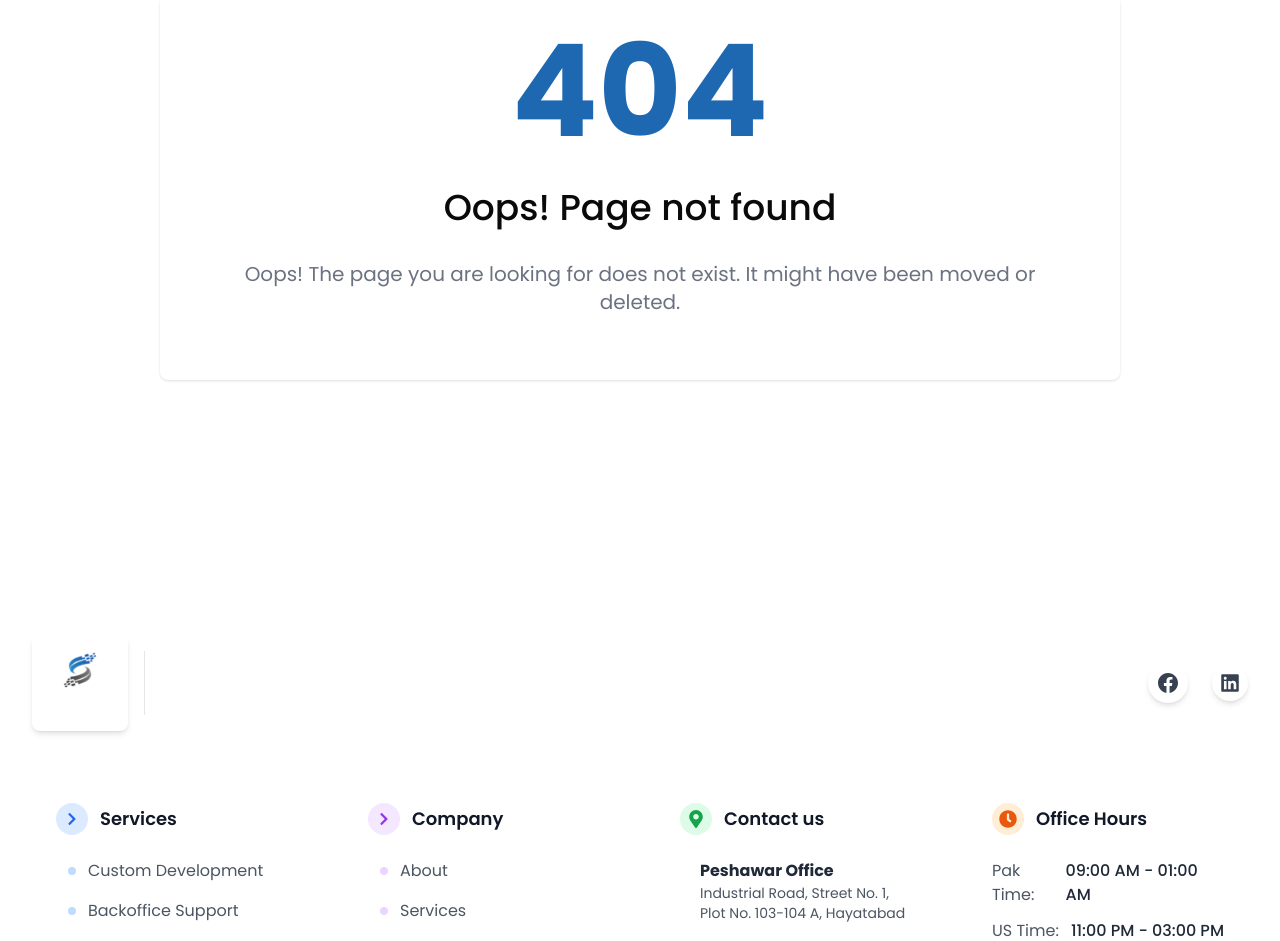
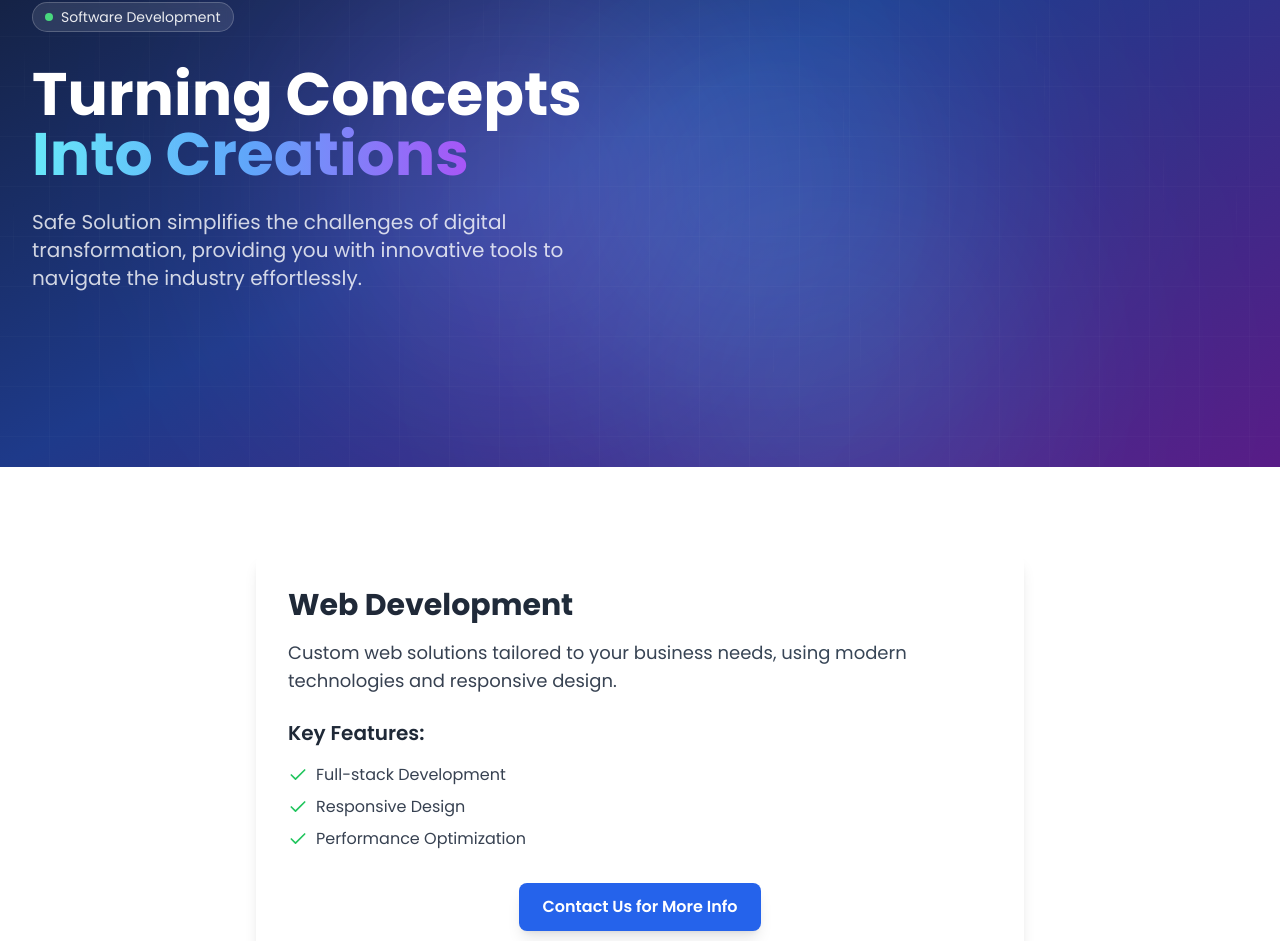
Before and after one commit to waseemarchiwiz/safesolutions-portfolio-webapp, a React (Vite) app: page /software/1 in a window 1280 px wide. Shown: the part 213-1154 px from the top of the page. Built offline with nearby package versions, Linux system fonts and the light colour scheme; no server answers.

Commit message:
Designed a SoftwareDetails page as and by dynamic routing redirect to software details from Software Services page

```diff
--- a/src/customroutes/CustomRoutes.jsx
+++ b/src/customroutes/CustomRoutes.jsx
@@ -7,7 +7,8 @@ import Project from "@/pages/Client/projectsdetails/Project";
 
 import AdminSetting from "@/pages/Admin/AdminSetting";
 import BlogsDetails from "@/pages/Client/BlogsDetails";
-import Setting from '../pages/Admin/Setting'
+import Setting from "../pages/Admin/Setting";
+import SoftwareDetails from "@/pages/Client/softwaredetails/SoftwareDetails";
 
 // Lazy loading for layouts
 const ClientLayout = React.lazy(() => import("../layout/Layout"));
@@ -213,6 +214,14 @@ const CustomRoutes = () => {
             </Suspense>
           ),
         },
+        {
+          path: "/software/:id",
+          element: (
+            <Suspense fallback={<LoadingPage />}>
+              <SoftwareDetails />
+            </Suspense>
+          ),
+        },
         // {
         //   path: "/portaldetails",
         //   element: (
--- /dev/null
+++ b/src/pages/Client/softwaredetails/SoftwareDetails.jsx
@@ -0,0 +1,168 @@
+import React from "react";
+import { Software } from "./Software";
+import { useParams, Link } from "react-router-dom";
+import { Check } from "lucide-react";
+import { motion } from "framer-motion";
+import ScrollToTop from "@/globals/ScrollToTop";
+const SoftwareDetails = () => {
+  const { id } = useParams(); // Call useParams to retrieve route parameters
+
+  // Convert id to a number if necessary, as it might be a string from the URL
+  const softwareService = Software.find((software) => software.id === id);
+
+  console.log(softwareService, "softwareService");
+
+  if (!softwareService)
+    return <div className="text-center py-12">No service found</div>;
+
+  return (
+    <>
+      <div className="  min-h-[85vh] flex items-center py-14 bg-gradient-to-br from-gray-900 via-blue-900 to-purple-900 text-white">
+        {/* Animated grid background */}
+        <div
+          className="absolute inset-0 overflow-hidden hidden sm:block"
+          style={{
+            backgroundImage: `linear-gradient(transparent 0%, transparent calc(100% - 1px), rgba(255, 255, 255, 0.1) calc(100% - 1px)),
+                         linear-gradient(90deg, transparent 0%, transparent calc(100% - 1px), rgba(255, 255, 255, 0.1) calc(100% - 1px))`,
+            backgroundSize: "50px 50px",
+            opacity: 0.2,
+          }}
+        />
+
+        {/* Enhanced glowing orbs */}
+        <div className="absolute top-1/4 right-1/4 w-96 h-96 bg-blue-500/30 rounded-full blur-[128px] mix-blend-screen hidden sm:block" />
+        <div className="absolute bottom-1/4 left-1/4 w-96 h-96 bg-purple-500/30 rounded-full blur-[128px] mix-blend-screen hidden sm:block" />
+        <div className="absolute top-1/2 left-1/2 w-96 h-96 bg-cyan-500/20 rounded-full blur-[128px] mix-blend-screen hidden sm:block" />
+
+        <div className="relative w-full container mx-auto px-4 mt-10 sm:px-6 lg:px-8 py-20">
+          {/* Tech decorations */}
+          <div className="absolute top-0 left-0 w-full h-full overflow-hidden pointer-events-none">
+            {[...Array(20)].map((_, i) => (
+              <div
+                key={i}
+                className="absolute w-px h-20 bg-gradient-to-b from-transparent via-white/20 to-transparent"
+                style={{
+                  left: `${Math.random() * 100}%`,
+                  top: `${Math.random() * 100}%`,
+                  opacity: 0.1,
+                  animation: `moveUpDown ${
+                    5 + Math.random() * 5
+                  }s linear infinite`,
+                  animationDelay: `${Math.random() * 5}s`,
+                }}
+              />
+            ))}
+          </div>
+
+          <div className="grid lg:grid-cols-2 gap-16 items-center">
+            {/* Left content */}
+            <motion.div
+              initial={{ opacity: 0, y: 30 }}
+              animate={{ opacity: 1, y: 0 }}
+              transition={{ duration: 0.8 }}
+              className="space-y-8"
+            >
+              <div className="inline-flex items-center space-x-2 px-3 py-1 rounded-full bg-white/10 border border-white/20 text-sm backdrop-blur-sm">
+                <span className="w-2 h-2 rounded-full bg-green-400 animate-pulse" />
+                <span className="text-white/90">Software Development</span>
+              </div>
+
+              <div className="space-y-4">
+                <h1 className="text-5xl md:text-6xl font-bold mb-6">
+                  <span className="text-white">Turning Concepts </span>
+                  <span className="text-transparent bg-clip-text bg-gradient-to-r from-cyan-300 via-blue-400 to-purple-500">
+                    Into Creations
+                  </span>
+                </h1>
+
+                <p className="text-xl text-white/80 max-w-xl">
+                  Safe Solution simplifies the challenges of digital
+                  transformation, providing you with innovative tools to
+                  navigate the industry effortlessly.
+                </p>
+              </div>
+            </motion.div>
+
+            {/* Right content - Carousel */}
+          </div>
+        </div>
+
+        {/* Animations */}
+        <style jsx>{`
+          @keyframes moveUpDown {
+            0%,
+            100% {
+              transform: translateY(0);
+            }
+            50% {
+              transform: translateY(100px);
+            }
+          }
+          @keyframes float {
+            0%,
+            100% {
+              transform: translateY(0);
+            }
+            50% {
+              transform: translateY(-20px);
+            }
+          }
+        `}</style>
+      </div>
+      <div className="min-h-screen bg-[#FFFFFF] dark:bg-black py-16 px-6 ">
+        <div className="container mx-auto max-w-3xl ">
+          <div className="flex justify-between items-center mb-6">
+            {/* <Link
+              to="/software"
+              className="text-blue-500 hover:underline text-lg cursor-pointer"
+            >
+              ← Back to Services
+            </Link> */}
+          </div>
+
+          <div className="bg-white dark:bg-gray-800 p-8 rounded-lg shadow-lg">
+            {/* Software Title */}
+            <h1 className="text-3xl font-bold mb-4 dark:text-white text-gray-800">
+              {softwareService.title}
+            </h1>
+
+            {/* Software Description */}
+            <p className="text-lg text-gray-700 dark:text-gray-300 mb-6">
+              {softwareService.description}
+            </p>
+
+            {/* Software Features */}
+            <div>
+              <h2 className="text-xl font-semibold mb-4 dark:text-white text-gray-800">
+                Key Features:
+              </h2>
+              <ul className="space-y-2">
+                {softwareService.features.map((feature, index) => (
+                  <li
+                    key={index}
+                    className="flex items-center text-gray-700 dark:text-gray-300"
+                  >
+                    <Check className="w-5 h-5 mr-2 text-green-500" /> {feature}
+                  </li>
+                ))}
+              </ul>
+            </div>
+
+            {/* Contact Button */}
+            <div className="text-center mt-8">
+              <Link
+                to="/contact"
+                className="inline-block px-6 py-3 bg-blue-600 text-white font-semibold rounded-lg shadow-lg hover:bg-blue-700 transition duration-300"
+              >
+                Contact Us for More Info
+              </Link>
+            </div>
+          </div>
+        </div>
+      </div>
+      <ScrollToTop />
+    </>
+  );
+};
+
+export default SoftwareDetails;
```
Also changed, not shown: src/components/servicescomponents/SoftwareServices.jsx (+0 -29 lines).
